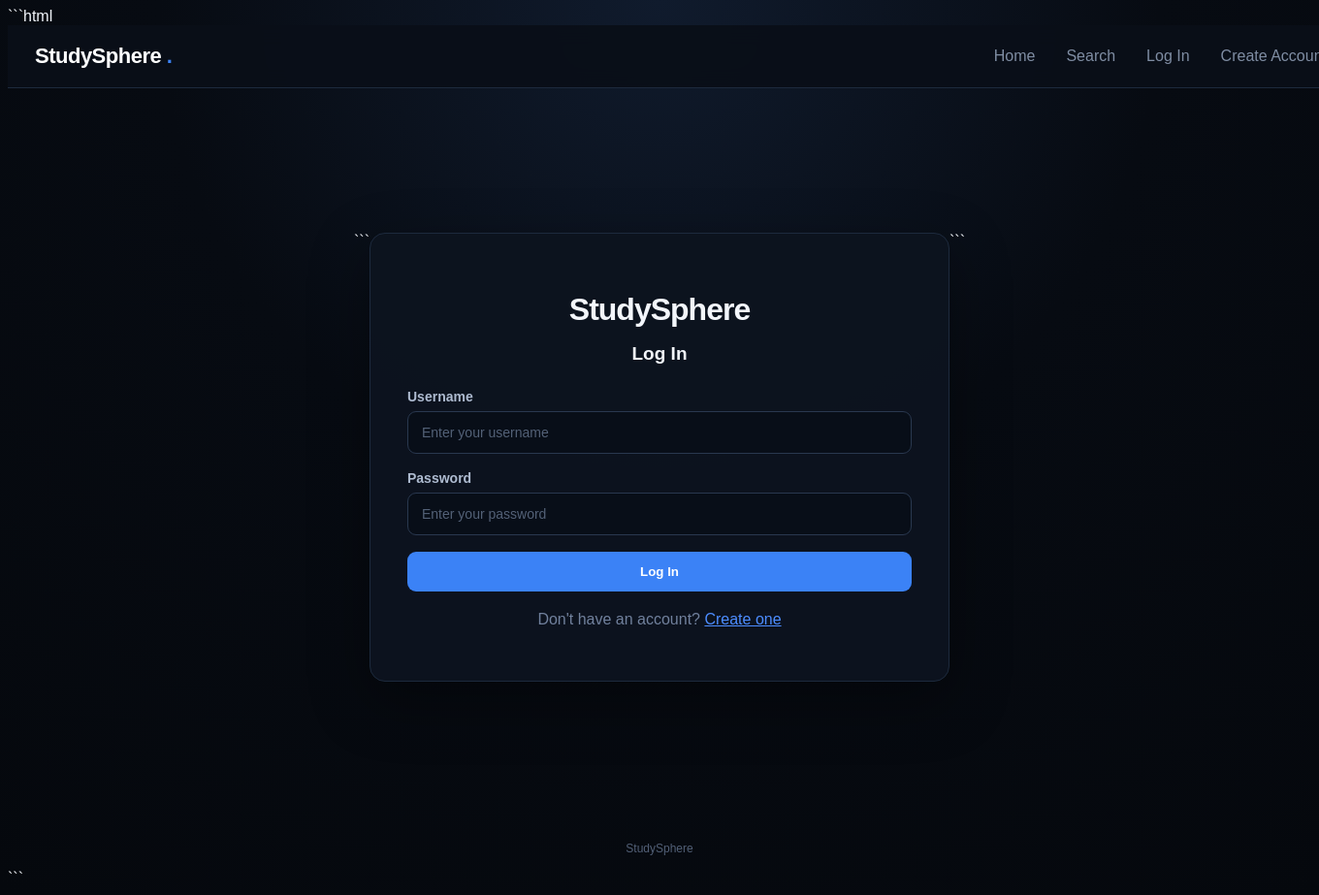
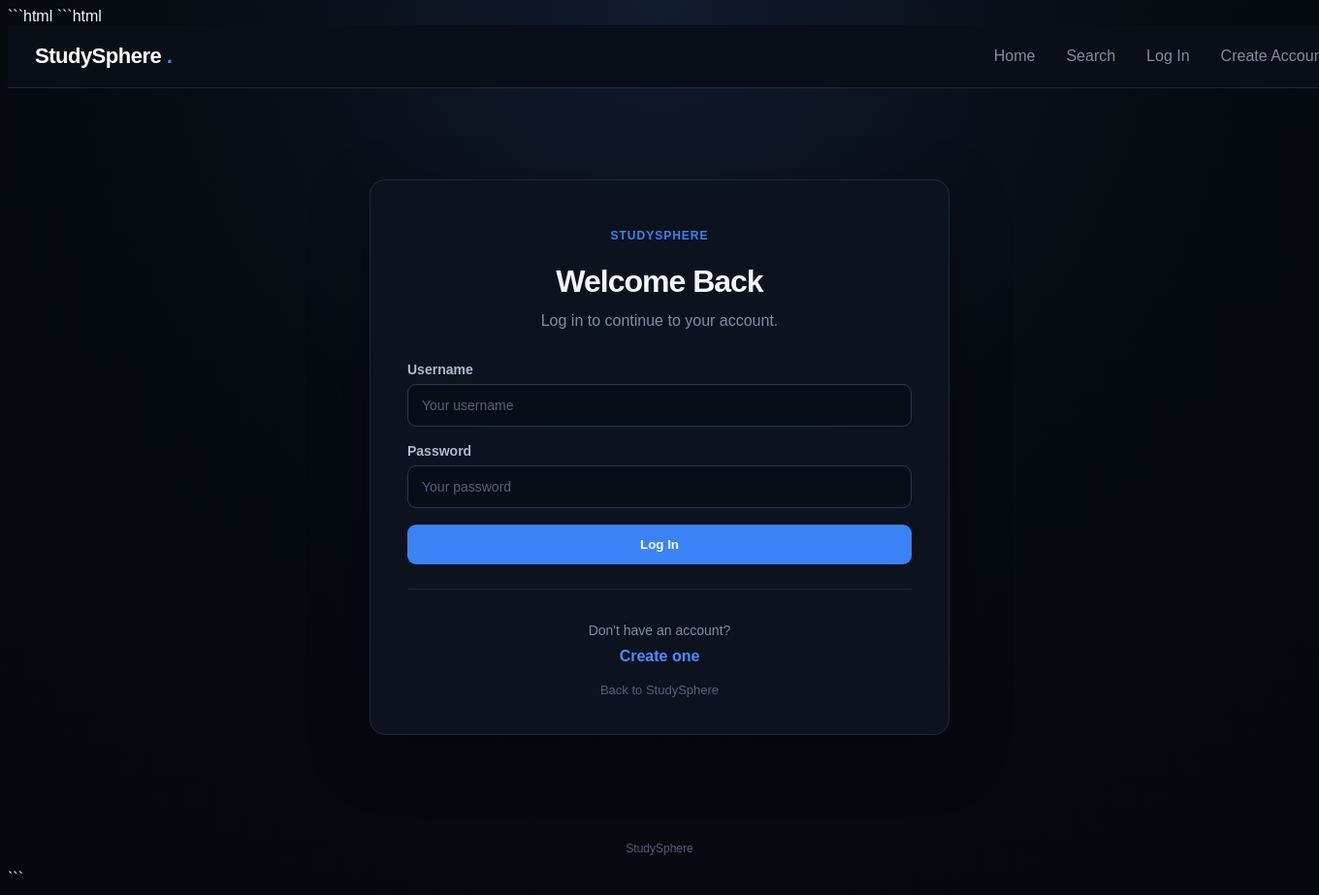
Before and after one commit to antichrist817/studysphere, a Python web app: template templates/login.html in a window 1360 px wide; the page is wider, and only the part inside the window is pictured. Shown: that part at 97% size. Run offline with Jinja, Linux system fonts and the light colour scheme; the template is opened without the code that fills it, so the values that code supplies are empty; some libraries are stand-ins or nearby versions.

Commit message:
Update login.html
Redesign login page

````diff
--- a/templates/login.html
+++ b/templates/login.html
@@ -1,3 +1,4 @@
+```html
 {% extends 'base.html' %}
 
 {% block title %}Log In — StudySphere{% endblock %}
@@ -6,38 +7,74 @@
 
 <div class="home-container">
 
-```
     <div class="home-card">
 
-    <h1>StudySphere</h1>
+        <div style="
+            text-align:center;
+            margin-bottom:30px;
+        ">
 
-    <h2>Log In</h2>
+            <p style="
+                color:#3b82f6;
+                font-size:12px;
+                font-weight:bold;
+                letter-spacing:1px;
+                margin-bottom:10px;
+            ">
+                STUDYSPHERE
+            </p>
 
-    <form method="post" action="{{ url_for('login') }}">
+            <h1>
+                Welcome Back
+            </h1>
+
+            <p style="
+                color:#7f8da3;
+                margin-top:10px;
+                line-height:1.5;
+            ">
+                Log in to continue to your account.
+            </p>
+
+        </div>
+
+
+        <form method="post">
 
             <div class="field">
-            <label>Username</label>
+
+                <label>
+                    Username
+                </label>
 
                 <input
                     type="text"
                     name="username"
-                placeholder="Enter your username"
+                    placeholder="Your username"
+                    maxlength="30"
                     autocomplete="username"
                     required
                 >
+
             </div>
 
+
             <div class="field">
-            <label>Password</label>
+
+                <label>
+                    Password
+                </label>
 
                 <input
                     type="password"
                     name="password"
-                placeholder="Enter your password"
+                    placeholder="Your password"
                     autocomplete="current-password"
                     required
                 >
+
             </div>
+
 
             <button
                 type="submit"
@@ -48,22 +85,66 @@
 
         </form>
 
+
         {% if error %}
+
             <div class="error">
                 {{ error }}
             </div>
+
         {% endif %}
 
-    <p style="text-align:center;margin-top:20px;color:#71819d;">
+
+        <div style="
+            text-align:center;
+            margin-top:25px;
+            padding-top:20px;
+            border-top:1px solid #1d2a3d;
+        ">
+
+            <p style="
+                color:#7f8da3;
+                font-size:14px;
+                margin-bottom:10px;
+            ">
                 Don't have an account?
-        <a href="{{ url_for('register') }}" style="color:#4d8dff;">
+            </p>
+
+            <a
+                href="{{ url_for('register') }}"
+                style="
+                    color:#4d8dff;
+                    text-decoration:none;
+                    font-weight:bold;
+                "
+            >
                 Create one
             </a>
-    </p>
 
         </div>
-```
+
+
+        <div style="
+            text-align:center;
+            margin-top:18px;
+        ">
+
+            <a
+                href="{{ url_for('home') }}"
+                style="
+                    color:#536177;
+                    text-decoration:none;
+                    font-size:13px;
+                "
+            >
+                Back to StudySphere
+            </a>
+
+        </div>
+
+    </div>
 
 </div>
 
 {% endblock %}
+```
````
Lines whose indentation alone changed are shown as unchanged.
